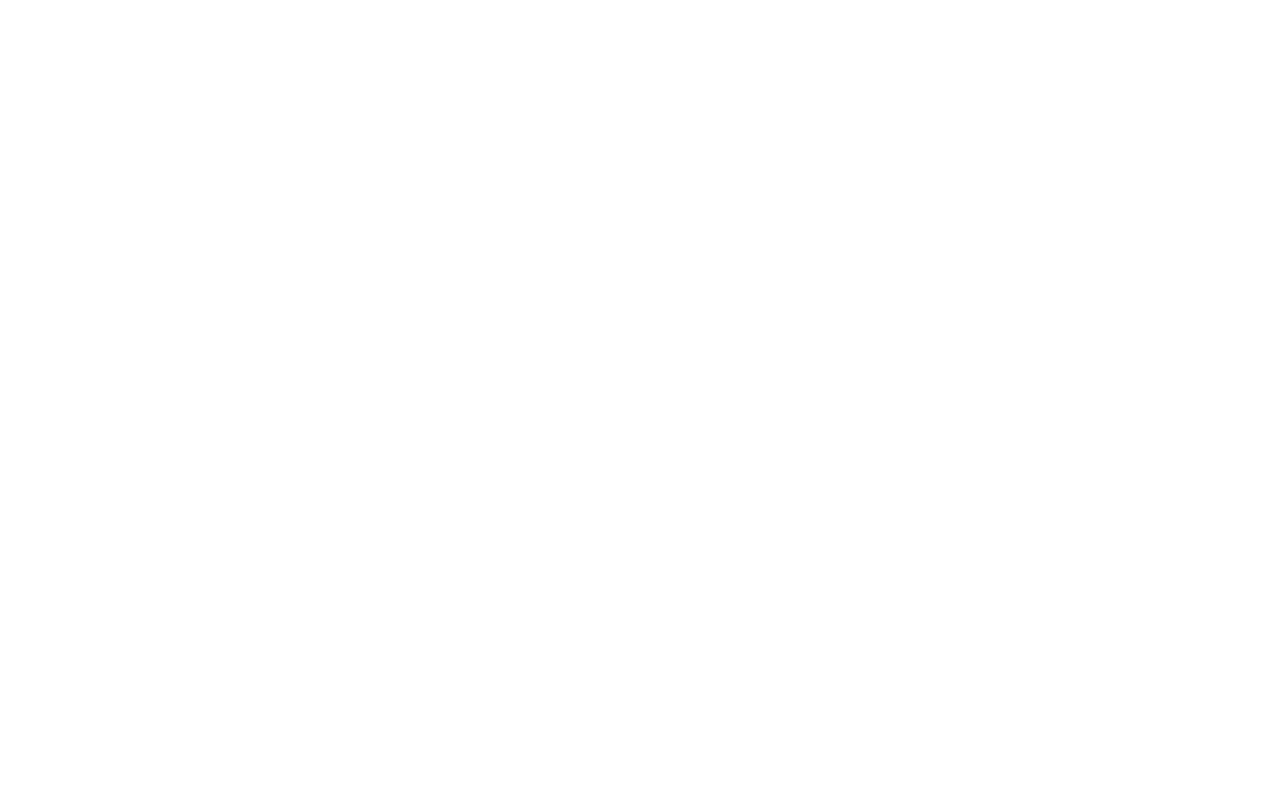
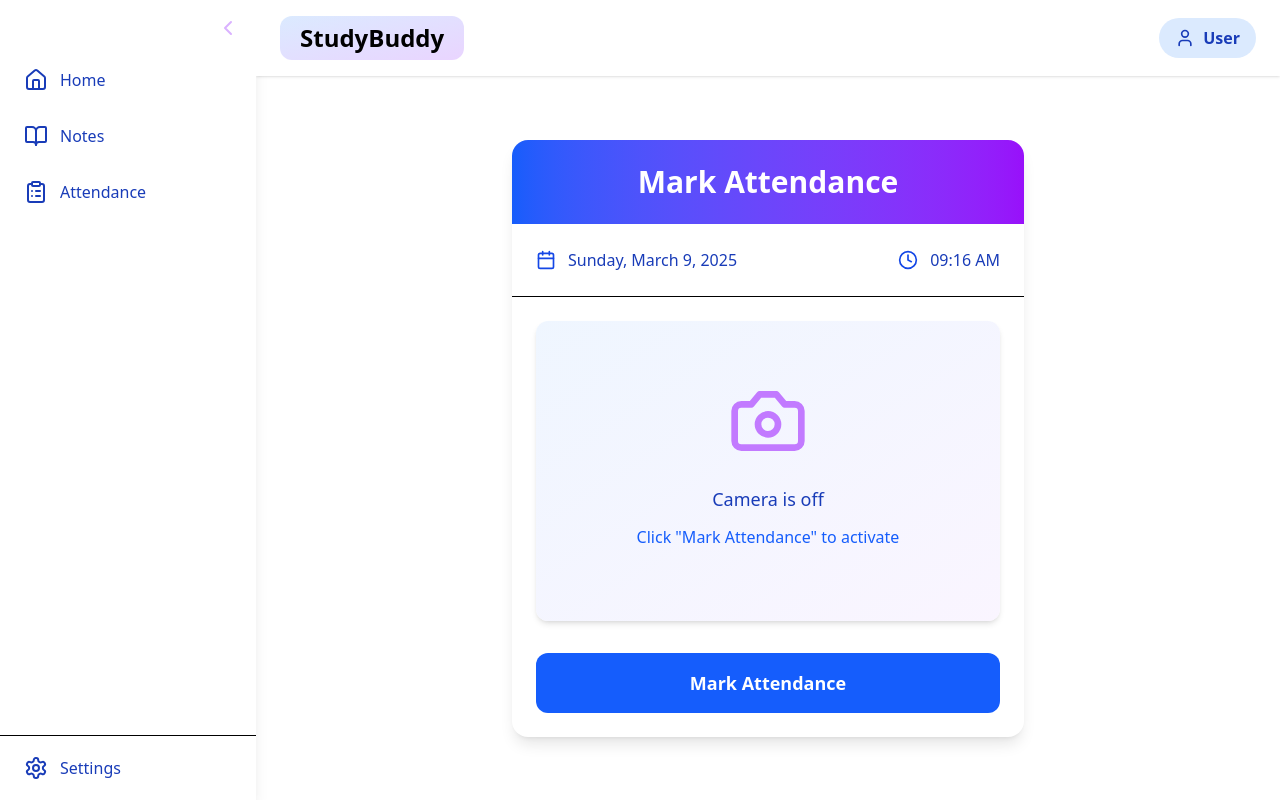
Before and after one commit to SayidMushtaQ/StudyBuddy, a React (Vite) app in the folder client/: page /student/attendance in a window 1280 px wide. Before the commit this address had no page. Built offline with nearby package versions, Linux system fonts and the light colour scheme.

Commit message:
Make attendence

```diff
--- a/client/src/App.jsx
+++ b/client/src/App.jsx
@@ -3,13 +3,16 @@
 import StudentHome from "./pages/student";
 import StudentDashboard from "./layouts/student/Dashboard";
 import TeacherDashboard from "./layouts/teacher/Dashboard";
+
 import Notes from "./pages/student/Notes/Index";
 import CreateOwnNotes from "./pages/student/Notes/OwnNotes";
 import ClassNotes from "./pages/student/Notes/ClassNotes";
+import Attendance from './pages/student/Attendance'
 
 import TeacherHome from "./pages/teacher";
 import UploadNotes from "./pages/teacher/UploadNotes";
 import MakeAnnouncement from "./pages/teacher/MakeAnnouncement";
+
 
 function App() {
   return (
@@ -20,6 +23,7 @@
           <Route path="/student/notes" element={<Notes />} />
           <Route path="/student/notes/create" element={<CreateOwnNotes />} />
           <Route path="/student/notes/class" element={<ClassNotes />} />
+          <Route path="/student/attendance" element={<Attendance />} />
         </Route>
         <Route path="/teacher" element={<TeacherDashboard />}>
           <Route index element={<TeacherHome />} />
--- /dev/null
+++ b/client/src/components/dashboard/student/Attendance/AttendanceMain.jsx
@@ -0,0 +1,131 @@
+import {
+  Camera,
+  CheckCircle,
+  AlertCircle,
+  Calendar,
+  Clock
+} from "lucide-react";
+export const AttendanceMain = ({
+  currentDate,
+  currentTime,
+  cameraActive,
+  attendanceStatus,
+  feedbackMessage,
+  handleStartAttendance,
+  resetAttendance,
+}) => (
+  <div className="flex flex-col items-center w-full">
+    <div className="w-full max-w-lg bg-white rounded-2xl shadow-lg overflow-hidden">
+      {/* Header */}
+      <div className="bg-gradient-to-r from-blue-600 to-purple-600 text-white p-6">
+        <h1 className="text-3xl font-bold text-center">Mark Attendance</h1>
+      </div>
+
+      {/* Date and Time */}
+      <div className="p-6 border-b">
+        <div className="flex justify-between items-center">
+          <div className="flex items-center">
+            <Calendar className="mr-3 text-blue-700" size={20} />
+            <span className="text-blue-800 font-medium">{currentDate}</span>
+          </div>
+          <div className="flex items-center">
+            <Clock className="mr-3 text-blue-700" size={20} />
+            <span className="text-blue-800 font-medium">{currentTime}</span>
+          </div>
+        </div>
+      </div>
+
+      {/* Camera View / Status */}
+      <div className="p-6">
+        <div
+          className={`bg-gradient-to-br from-blue-50 to-purple-50 rounded-xl overflow-hidden ${
+            cameraActive ? "border-3 border-blue-500 shadow-lg" : "shadow-md"
+          }`}
+          style={{ minHeight: "300px" }}
+        >
+          {cameraActive ? (
+            <div className="relative h-72 flex items-center justify-center bg-black rounded-xl">
+              {/* This would be a live camera feed in a real app */}
+              <div className="absolute inset-0 flex items-center justify-center">
+                <Camera size={80} className="text-white opacity-30" />
+              </div>
+
+              {/* Face outline guide */}
+              <div className="absolute w-40 h-40 border-3 border-purple-400 rounded-full opacity-70"></div>
+
+              {attendanceStatus === "success" && (
+                <div className="absolute inset-0 bg-green-500 bg-opacity-30 flex items-center justify-center rounded-xl">
+                  <CheckCircle size={80} className="text-white" />
+                </div>
+              )}
+
+              {attendanceStatus === "error" && (
+                <div className="absolute inset-0 bg-red-500 bg-opacity-30 flex items-center justify-center rounded-xl">
+                  <AlertCircle size={80} className="text-white" />
+                </div>
+              )}
+            </div>
+          ) : (
+            <div className="h-72 flex flex-col items-center justify-center">
+              <Camera size={80} className="text-purple-400 mb-6" />
+              <p className="text-blue-800 text-center text-lg font-medium">
+                Camera is off
+              </p>
+              <p className="text-blue-600 text-center mt-3">
+                Click "Mark Attendance" to activate
+              </p>
+            </div>
+          )}
+        </div>
+
+        {/* Feedback Message */}
+        <div className="mt-6">
+          <p
+            className={`text-center text-lg ${
+              attendanceStatus === "success"
+                ? "text-green-600 font-medium"
+                : attendanceStatus === "error"
+                ? "text-red-600 font-medium"
+                : "text-blue-700 font-medium"
+            }`}
+          >
+            {feedbackMessage}
+          </p>
+        </div>
+
+        {/* Action Buttons */}
+        <div className="mt-8 flex flex-col">
+          {attendanceStatus === "idle" ? (
+            <button
+              onClick={handleStartAttendance}
+              className="w-full bg-blue-600 text-white py-4 rounded-xl font-bold text-lg hover:bg-blue-700 hover:shadow-md transform hover:scale-[1.02] transition duration-300"
+            >
+              Mark Attendance
+            </button>
+          ) : attendanceStatus === "success" ? (
+            <button
+              onClick={resetAttendance}
+              className="w-full bg-green-600 text-white py-4 rounded-xl font-bold text-lg hover:bg-green-700 hover:shadow-md transform hover:scale-[1.02] transition duration-300"
+            >
+              Done
+            </button>
+          ) : attendanceStatus === "error" ? (
+            <button
+              onClick={handleStartAttendance}
+              className="w-full bg-red-600 text-white py-4 rounded-xl font-bold text-lg hover:bg-red-700 hover:shadow-md transform hover:scale-[1.02] transition duration-300"
+            >
+              Try Again
+            </button>
+          ) : (
+            <button
+              className="w-full bg-purple-400 text-white py-4 rounded-xl font-bold text-lg cursor-not-allowed"
+              disabled
+            >
+              Processing...
+            </button>
+          )}
+        </div>
+      </div>
+    </div>
+  </div>
+);
--- a/client/src/components/dashboard/student/Sidebar.jsx
+++ b/client/src/components/dashboard/student/Sidebar.jsx
@@ -33,6 +33,7 @@
         },
       ],
     },
+    {name:"Attendance", icon: <ClipboardList />, to: "/student/attendance"},
   ];
 
   return (
--- /dev/null
+++ b/client/src/pages/student/Attendance.jsx
@@ -0,0 +1,61 @@
+import { useState } from "react";
+import { AttendanceMain } from "../../components/dashboard/student/Attendance/AttendanceMain";
+
+export default function AttendancePage() {
+  const [attendanceStatus, setAttendanceStatus] = useState("idle");
+  const [feedbackMessage, setFeedbackMessage] = useState("");
+  const [cameraActive, setCameraActive] = useState(false);
+
+  // Format current date and time
+  const currentDate = new Date().toLocaleDateString("en-US", {
+    weekday: "long",
+    year: "numeric",
+    month: "long",
+    day: "numeric",
+  });
+
+  const currentTime = new Date().toLocaleTimeString("en-US", {
+    hour: "2-digit",
+    minute: "2-digit",
+  });
+
+  // Handle the facial recognition process
+  const handleStartAttendance = () => {
+    setCameraActive(true);
+    setAttendanceStatus("scanning");
+    setFeedbackMessage("Scanning your face... Please look at the camera");
+
+    // Simulate processing time for the ML model
+    setTimeout(() => {
+      // Success scenario (in real app, this would be based on ML model results)
+      setAttendanceStatus("success");
+      setFeedbackMessage("Attendance marked successfully!");
+
+      // Turn off camera after success
+      setTimeout(() => {
+        setCameraActive(false);
+      }, 2000);
+    }, 3000);
+  };
+
+  const resetAttendance = () => {
+    setAttendanceStatus("idle");
+    setCameraActive(false);
+    setFeedbackMessage("");
+  };
+
+
+  return (
+    <div className="p-6 md:p-10">
+      <AttendanceMain
+        currentDate={currentDate}
+        currentTime={currentTime}
+        cameraActive={cameraActive}
+        attendanceStatus={attendanceStatus}
+        feedbackMessage={feedbackMessage}
+        handleStartAttendance={handleStartAttendance}
+        resetAttendance={resetAttendance}
+      />
+    </div>
+  );
+}
```
